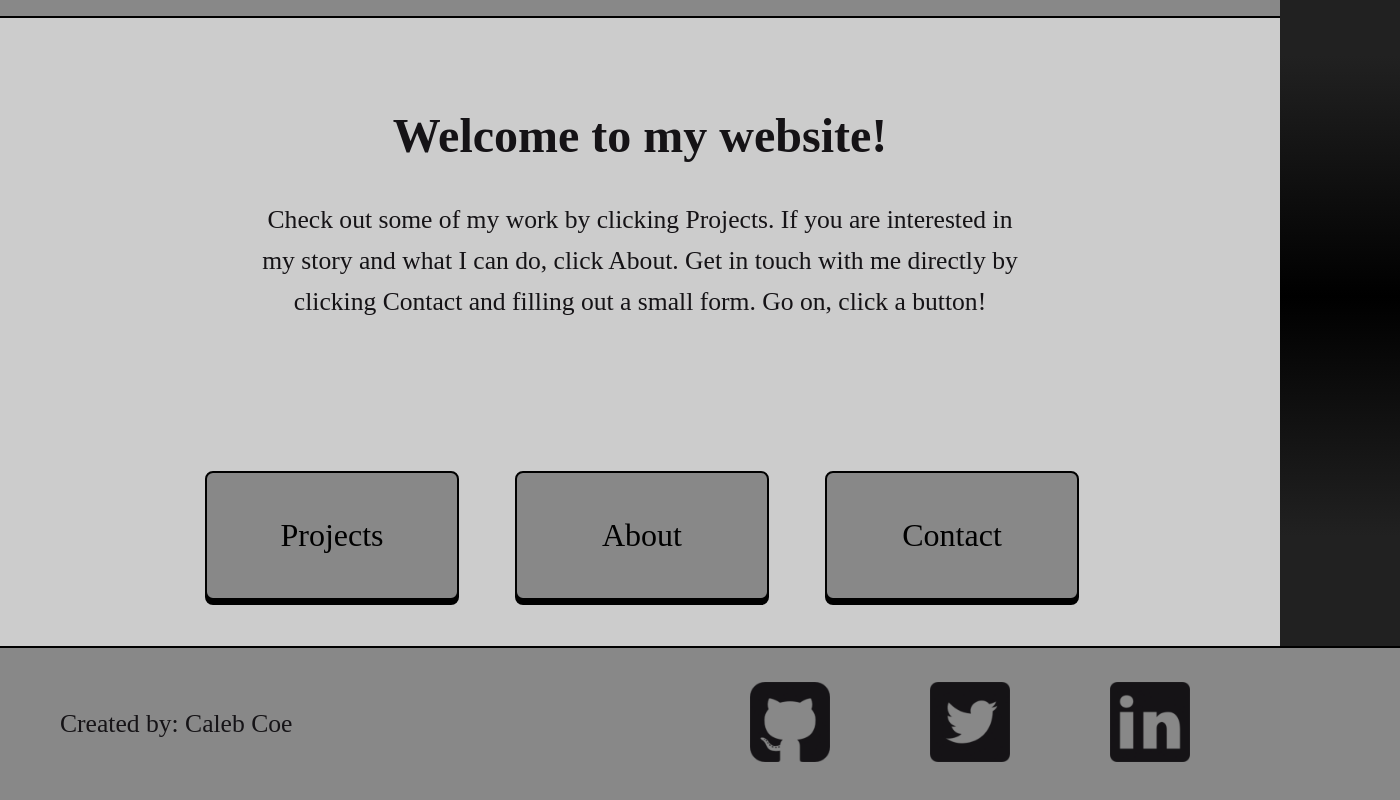
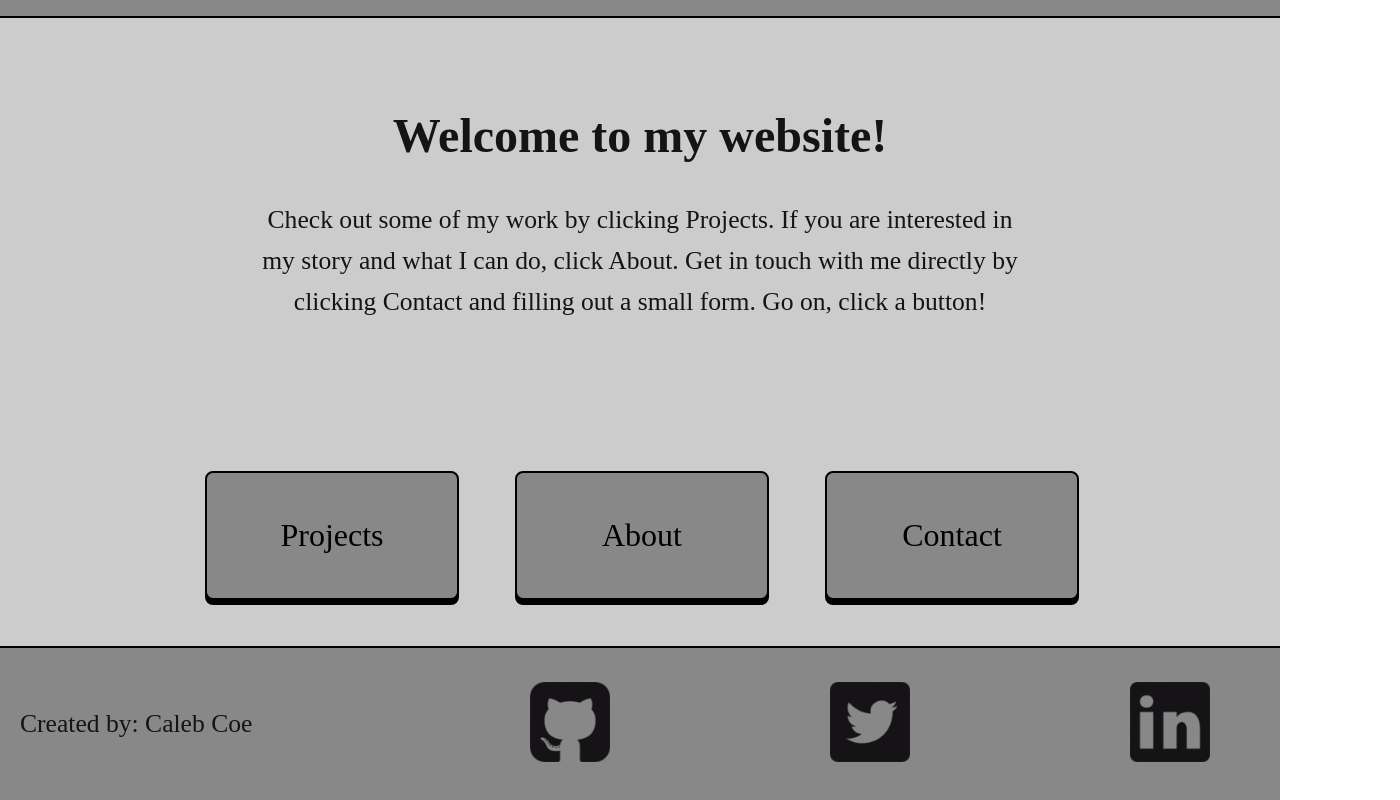
Before and after one commit to SimpleContributor/coe-portfolio, a React (Create React App) app in the folder coe-portfolio/: page / in a window 1280 px wide. Shown: the part 104-904 px from the top of the page, 1400 px wide, since content can reach past the window. Built offline with nearby package versions, Linux system fonts and the light colour scheme.

Commit message:
Fix overflow issues on mobile. Issue was width properties set too large.

```diff
--- a/coe-portfolio/public/index.html
+++ b/coe-portfolio/public/index.html
@@ -27,17 +27,10 @@
     <title>Caleb Coe Portfolio</title>
   </head>
   <body>
-    <noscript>You need to enable JavaScript to run this app.</noscript>
-    <div id="root"></div>
-    <!--
-      This HTML file is a template.
-      If you open it directly in the browser, you will see an empty page.
+    <div class="body-wrapper">
+      <noscript>You need to enable JavaScript to run this app.</noscript>
+      <div id="root"></div>
+    </div>
 
-      You can add webfonts, meta tags, or analytics to this file.
-      The build step will place the bundled scripts into the <body> tag.
-
-      To begin the development, run `npm start` or `yarn start`.
-      To create a production bundle, use `npm run build` or `yarn build`.
-    -->
   </body>
 </html>
--- a/coe-portfolio/src/App/app.css
+++ b/coe-portfolio/src/App/app.css
@@ -1,3 +1,4 @@
+html,
 body{
     background: rgb(33, 33, 33);
     background: linear-gradient(
@@ -9,8 +10,9 @@ body{
     color: #151316;
     height: 100vh;
     margin: 0;
-    overflow-x: hidden;
+    padding: 0;
     position: relative;
+    width: auto;
 }
 
 body::-webkit-scrollbar{
--- a/coe-portfolio/src/App/components/contact/contactStyles.js
+++ b/coe-portfolio/src/App/components/contact/contactStyles.js
@@ -4,7 +4,7 @@ import styled from 'styled-components';
 export const ContactWrapper = styled.div`
     background-color: #ccc;
     overflow-x: hidden;
-    width: 100vw;
+    width: auto;
 `;
 
 
@@ -12,7 +12,6 @@ export const ContactWrapper = styled.div`
 //// CONTACTFORM.JS ////
 export const FormContainer = styled.div`
     display: grid;
-    min-width: 98%;
     justify-content: center;
     padding: 80px 0 220px 0;
 
--- a/coe-portfolio/src/App/components/home/homeStyle.js
+++ b/coe-portfolio/src/App/components/home/homeStyle.js
@@ -5,7 +5,7 @@ export const StyledHome = styled.div`
     background-color: #ccc;
     margin: 0;
     min-height: 88vh;
-    width: 100vw;
+    width: auto;
 `;
 
 
--- a/coe-portfolio/src/App/components/nav-and-footer/style.js
+++ b/coe-portfolio/src/App/components/nav-and-footer/style.js
@@ -10,12 +10,15 @@ export const StyledNav = styled.div`
     grid-template-columns: 120px auto;
     height: 120px;
     left: 0;
+    position: -webkit-sticky;
     position: sticky;
     top: 0;
     width: 100%;
     justify-items: center;
     margin-left: auto;
     z-index: 10;
+
+
 
     .logo-img{
         height: 100px;
@@ -27,7 +30,6 @@ export const BurgerStyles = css`
     justify-self: end;
     display: none;
     height: 60px;
-    position: sticky;
     right: 30px;
     top: 30px;
     width: 60px;
@@ -38,6 +40,8 @@ export const BurgerStyles = css`
         display: flex;
         flex-flow: column nowrap;
         justify-content: space-between;
+
+
     }
 
     div{
@@ -98,14 +102,11 @@ export const UlStyles = css`
         grid-template-rows: repeat(4, 110px);
         min-height: 500px;
         justify-items: center;
-        margin-right: 0;
+        margin-right: 20px;
         padding-top: 36px;
-        position: sticky;
-        right: 0;
-        top: 0;
-        transform: ${({ open }) => open ? 'translateX(75%)' : 'translateX(200%)'};
+        transform: ${({ open }) => open ? 'translateX(80%)' : 'translateX(-100%)'};
         transition: transform 0.3s ease-in-out;
-        width: 110vw;
+        width: 100vw;
         z-index: 20;
 
         li {
@@ -124,16 +125,17 @@ export const StyledFooter = styled.div`
     border-top: 2px solid black;
     bottom: 0;
     display: grid;
-    grid-template-columns: 1fr 1fr;
+    grid-template-columns: 1fr 3fr;
     height: 120px;
     left: 0;
-    padding: 16px 60px;
+    padding: 16px 0;
     position: absolute;
-    width: 100vw;
+    width: 100%;
 
     .created-by{
         align-items: center;
         display: grid;
+        margin-left: 20px;
     }
 
     p{
@@ -144,9 +146,11 @@ export const StyledFooter = styled.div`
     .social-links{
         align-items: center;
         display: grid;
-        grid-template-columns: repeat(3, 1fr);
+        grid-template-columns: repeat(3, 100px);
+        grid-column-gap: 200px;
         justify-items: center;
-        margin-right: 100px;
+        justify-self: end;
+        margin-right: 60px;
     }
 
     .social-links img{
@@ -155,6 +159,10 @@ export const StyledFooter = styled.div`
 
     @media (max-width: 1200px){
         grid-template-columns: 1fr 2fr;
+
+        .social-links{
+            grid-column-gap: 120px;
+        }
     }
 
     @media (max-width: 768px){
@@ -165,6 +173,11 @@ export const StyledFooter = styled.div`
         p{
             align-self: center;
             font-size: 1.2rem;
+        }
+
+        .social-links{
+            grid-column-gap: 80px;
+            margin-right: 0;
         }
 
         .social-links img{
--- a/coe-portfolio/src/App/components/photos/photosStyle.js
+++ b/coe-portfolio/src/App/components/photos/photosStyle.js
@@ -4,7 +4,6 @@ import styled from 'styled-components';
 export const ProjectsWrapper = styled.div`
     background-color: #ccc;
     display: grid;
-    width: 100vw;
     min-height: 1600px;
     overflow-x: hidden;
 
@@ -27,7 +26,6 @@ export const ProjectContainer = styled.div`
     grid-template-rows: repeat(3, 400px);
     justify-content: center;
     padding: 80px 0;
-    min-width: 100vw;
 
     @media(max-width: 1200px){
          grid-template-columns: repeat(2, 400px);
```
